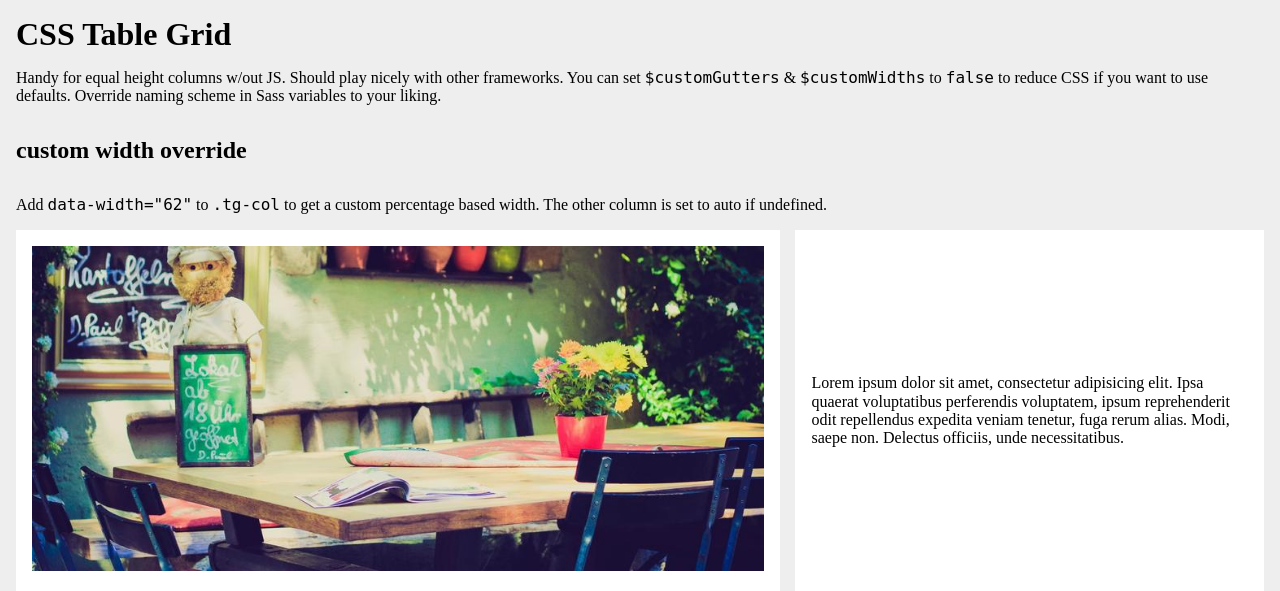
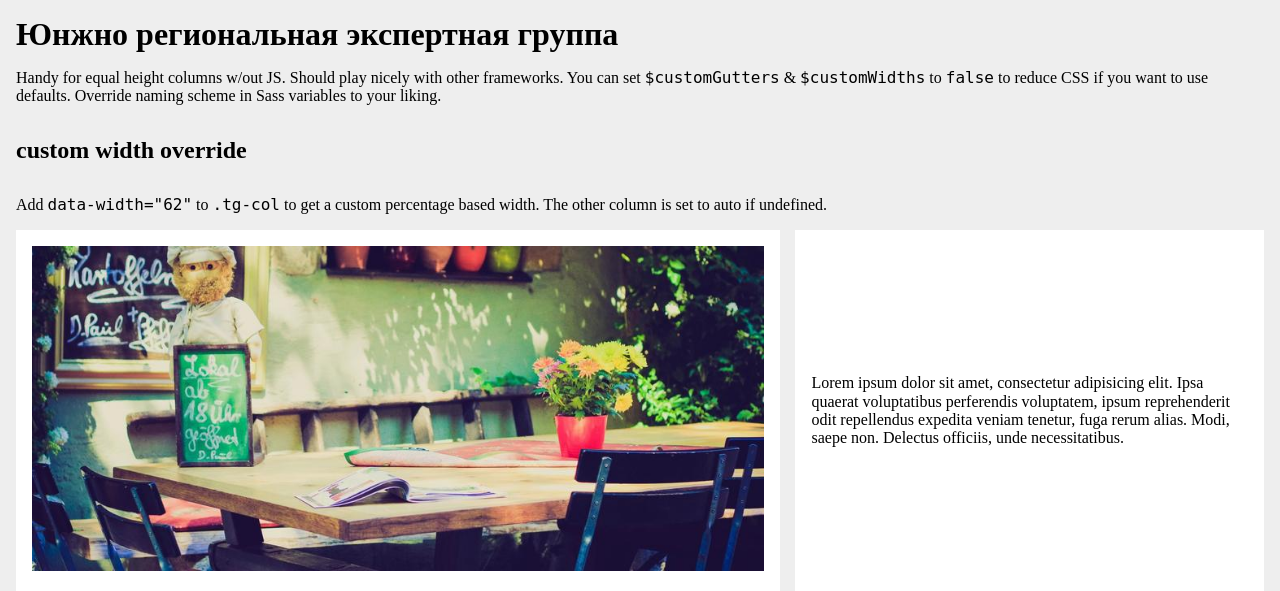
Before and after one commit to soberspot/yourexp, a Django app: template templates/index.html in a window 1280 px wide. Shown: the top 591 px of the page. Run offline with Django 3.2, Linux system fonts and the light colour scheme; the template is opened without the code that fills it, so the values that code supplies are empty; some libraries are stand-ins or nearby versions.

Commit message:
index.html правка

```diff
--- a/templates/index.html
+++ b/templates/index.html
@@ -27,7 +27,7 @@
 
 <body>
 <!-- partial:index.partial.html -->
-<h1>CSS Table Grid</h1>
+<h1>Юнжно региональная экспертная группа</h1>
 <p>Handy for equal height columns w/out JS. Should play nicely with other frameworks. You can set <code>$customGutters</code> &amp; <code>$customWidths</code> to <code>false</code> to reduce CSS if you want to use defaults. Override naming scheme in Sass variables to your liking.</p>
 
 {% comment %}  {% endcomment %}
```
